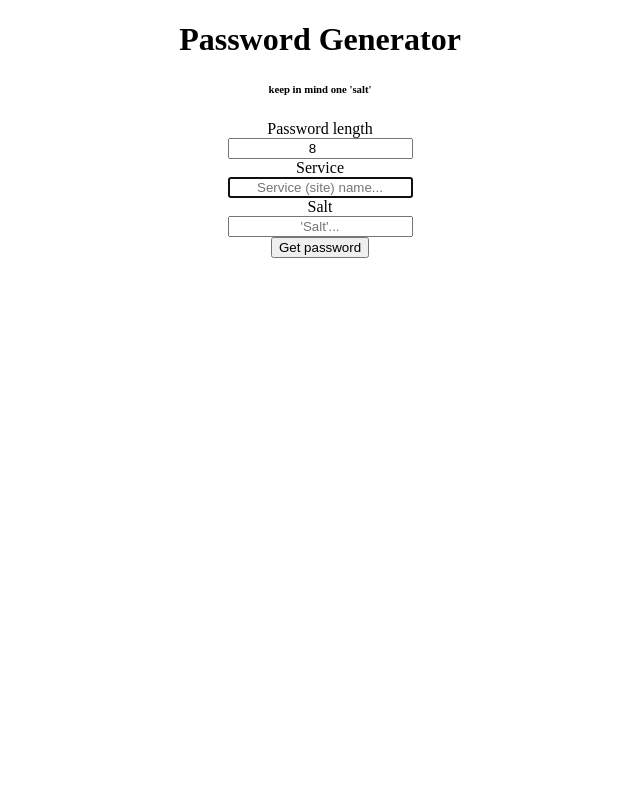
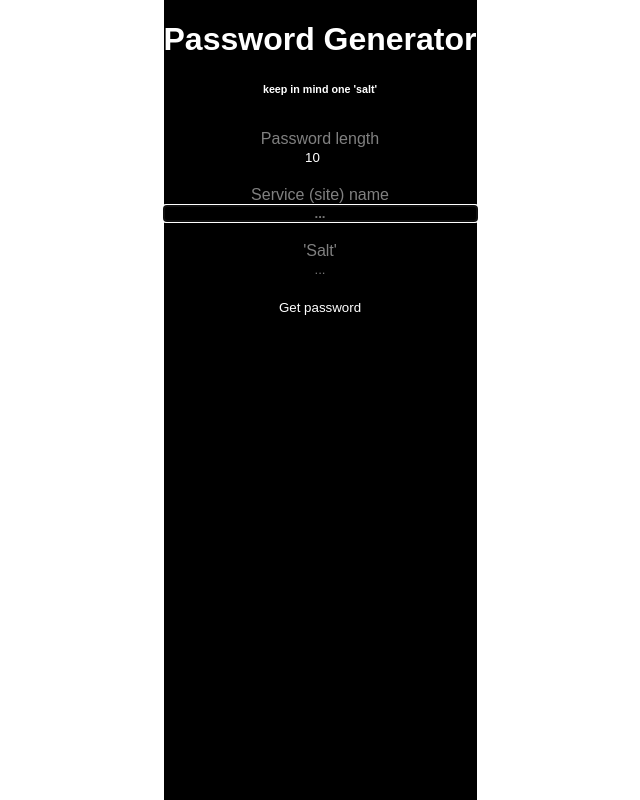
Before and after one commit to tatomyr/lordofpasswords, a React app: page / in a window 1280 px wide. Shown: the whole page, without its empty margins (320-960 px from the left). Built offline with nearby package versions, Linux system fonts and the light colour scheme.

Commit message:
changed pw->pw2 function; changed 8->10 default characters and plased user pwLength to localStorage; restyled

```diff
--- a/index.html
+++ b/index.html
@@ -1,3 +1,4 @@
+<!DOCTYPE html>
 <html>
   <head>
     <meta charset="utf-8">
--- a/src/App.jsx
+++ b/src/App.jsx
@@ -18,9 +18,10 @@ class App extends React.Component {
     const service = e.target.service.value.toString();
     const salt = e.target.salt.value.toString();
     const pwLength = e.target.pwLength.value;
+    localStorage.pwLength = pwLength;
 
     if (service && salt && pwLength) {
-      this.setState({ password: this.pw(service, salt, pwLength) });
+      this.setState({ password: this.pw2(service, salt, pwLength) });
       setTimeout(() => {
         this.refs.password.select();
         document.execCommand('copy');
@@ -30,6 +31,9 @@ class App extends React.Component {
         document.getElementById('service').focus();
       }, 1000);
     }
+
+    if (service && !salt) document.getElementById('salt').focus();
+    if (!service) document.getElementById('service').focus();
   }
 
   pw(service_, salt_, pwLength) {
@@ -52,6 +56,27 @@ class App extends React.Component {
     return password;
   }
 
+  pw2(service_, salt_, pwLength) {
+    const pwCharSet = "0123456789ABCDEFGHIJKLMNOPQRSTUVWXYZabcdefghijklmnopqrstuvwxyz";
+    const service = service_.toString();
+    const salt = salt_.toString();
+    let password = "Zz" + (pwLength % 10);
+    for (let i = 3; i < pwLength; i++) {
+      let j = i % service.length;
+      let k = i % salt.length;
+
+      let el = (
+        service[j].charCodeAt() *
+        salt[k].charCodeAt() +
+        salt[k].charCodeAt() +
+        i
+      ) // ** 2;
+      console.log(`${i} ⇾ [${j}, ${k}] ⇾ ${el} ⇾ ${el % pwCharSet.length}`);
+      password += pwCharSet[el % pwCharSet.length];
+    }
+    return password;
+  }
+
   render() {
     return (
       <div className="container-fluid">
@@ -60,8 +85,9 @@ class App extends React.Component {
     			<h6>keep in mind one 'salt'</h6>
         </div>
 
-    		{!this.state.password && (<Inputs getPassword={this.getPassword.bind(this)} />) ||
+    		{!this.state.password && (<Inputs getPassword={this.getPassword.bind(this)} pwLength={localStorage.pwLength || 10} />) ||
         (<div className="input-container">
+          <label htmlFor="password">Your password</label>
           <input type="text" ref="password" value={this.state.password} readOnly />
         </div>)}
       </div>
--- a/src/components/Inputs.jsx
+++ b/src/components/Inputs.jsx
@@ -4,15 +4,15 @@ export default (props) => (
   <form onSubmit={(e) => {e.preventDefault(); props.getPassword(e)}}>
     <div className="input-container">
       <label htmlFor="pwLength">Password length</label>
-      <input type="number" name="pwLength" id="pwLength" placeholder="Password length..." defaultValue="8" />
+      <input type="number" min="4" name="pwLength" id="pwLength" placeholder="..." defaultValue={props.pwLength} required />
     </div>
     <div className="input-container">
-      <label htmlFor="service">Service</label>
-      <input type="text" name="service" id="service" placeholder="Service (site) name..." />
+      <label htmlFor="service">Service (site) name</label>
+      <input type="text" name="service" id="service" placeholder="..." />
     </div>
     <div className="input-container">
-      <label htmlFor="salt">Salt</label>
-      <input type="password" name="salt" id="salt" placeholder="'Salt'..." />
+      <label htmlFor="salt">'Salt'</label>
+      <input type="password" name="salt" id="salt" placeholder="..." />
     </div>
     <div className="input-container">
       <input type="submit" value="Get password" />
--- a/style.css
+++ b/style.css
@@ -2,18 +2,42 @@ body {
   margin: 0;
   padding: 0;
   text-align: center;
+  font-family: Arial;
 }
 
 label {
   display: block;
+  color: grey;
 }
 
 input {
   text-align: center;
+  width: 100%;
+  padding: 0;
+  margin: 0;
+  border: none;
+  color: white;
+  background-color: black;
+}
+
+input:focus {
+  font-weight: bold;
+}
+
+input[type=submit] {
+  cursor: pointer;
 }
 
 .container-fluid {
   display: inline-block;
   margin: 0 auto;
   padding: 0;
+  max-width: 400px;
+  height: 100vh;
+  color: white;
+  background-color: black;
 }
+
+.input-container {
+  padding: 10px 0;
+}
--- a/webpack.config.js
+++ b/webpack.config.js
@@ -16,7 +16,8 @@ var config = {
         test: /\.jsx?/,
         include: SRC_DIR,
         loader: 'babel-loader'
-      }
+      },
+      // { test: /\.scss$/, loaders: ['style', 'css', 'sass'] }
     ]
   }
 };
```
Also changed, not shown: 3 other files (tests, documents, lock files or other folders).
